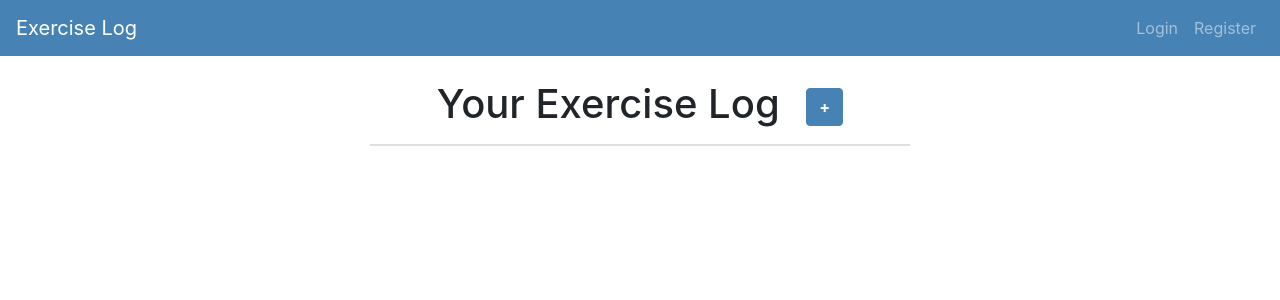
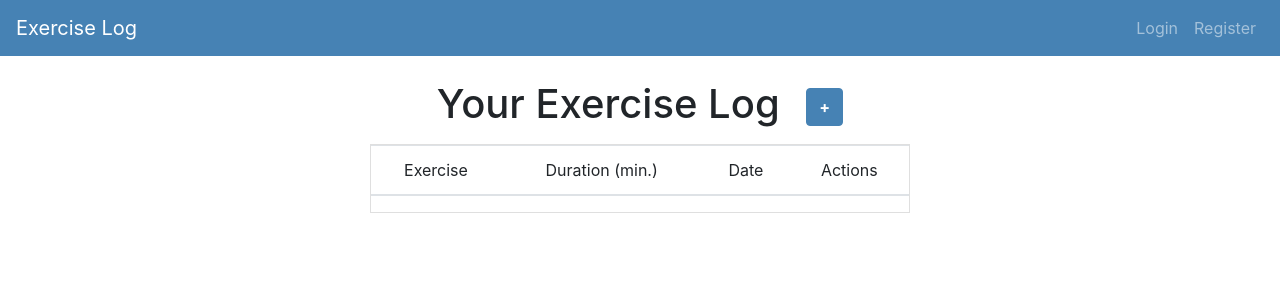
Before and after one commit to coucoulesr/exercise-tracker-vue, a Vue app: page /exercise-log in a window 1280 px wide. Shown: the top 300 px of the page. Built offline with nearby package versions, Linux system fonts and the light colour scheme.

Commit message:
Replace exercise log divs with table

```diff
--- a/src/views/ExerciseLog.vue
+++ b/src/views/ExerciseLog.vue
@@ -49,32 +49,36 @@
     <div class="row justify-content-center">
       <div class="col-11 col-md-8 col-lg-6">
         <div class="card rounded-0">
-          <div class="list-group list-group-flush">
-            <div
-              class="list-group-item d-flex align-center justify-content-between"
-              v-for="item in exercises"
-              :key="item._id"
-            >
-              <div class="mx-2 d-inline-flex justify-content-between flex-grow-1 align-center">
-                <div class="col text-center">{{ item.description }}</div>
-                <div class="col text-center">{{ item.duration }} min.</div>
-                <div class="col text-center">{{ item.date.substr(0,10) }}</div>
-              </div>
-              <section
-                class="btn-group align-self-center flex-grow-0"
-                role="group"
-                aria-label="Exercise Options"
-              >
-                <button class="btn btn-sm btn-outline-secondary" title="Edit" to="/">
+          <table class="table">
+            <thead>
+              <tr>
+                <th class="font-weight-normal text-center" scope="col">Exercise</th>
+                <th class="font-weight-normal text-center" scope="col">Duration (min.)</th>
+                <th class="font-weight-normal text-center" scope="col">Date</th>
+                <th class="font-weight-normal text-center" scope="col">Actions</th>
+              </tr>
+            </thead>
+            <tbody>
+              <tr v-for="item in exercises" :key="item._id">
+                <td class="font-weight-light text-center">{{ item.description }}</td>
+                <td class="font-weight-light text-center">{{ item.duration }}</td>
+                <td class="font-weight-light text-center">{{ item.date.substr(0, 10) }}</td>
+                <td class="text-center">
+                  <router-link class="btn btn-sm btn-outline-secondary" title="Edit" :to="'/edit/' + item._id">
                   <font-awesome-icon icon="edit" />
-                </button>
+                  </router-link>
 
-                <button class="btn btn-sm btn-outline-secondary" title="Delete" @click.prevent="deleteExercise(item._id)">
+                  <button
+                    class="btn btn-sm btn-outline-danger"
+                    title="Delete"
+                    @click.prevent="deleteExercise(item._id)"
+                  >
                   <font-awesome-icon icon="trash" />
                 </button>
-              </section>
-            </div>
-          </div>
+                </td>
+              </tr>
+            </tbody>
+          </table>
         </div>
       </div>
     </div>
```
